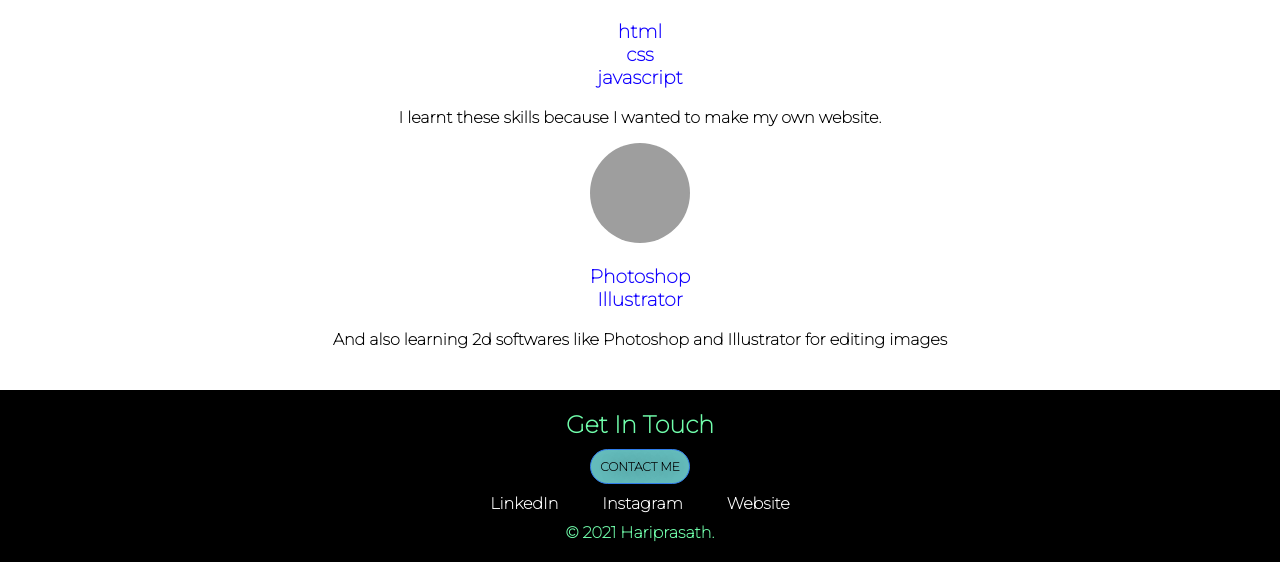
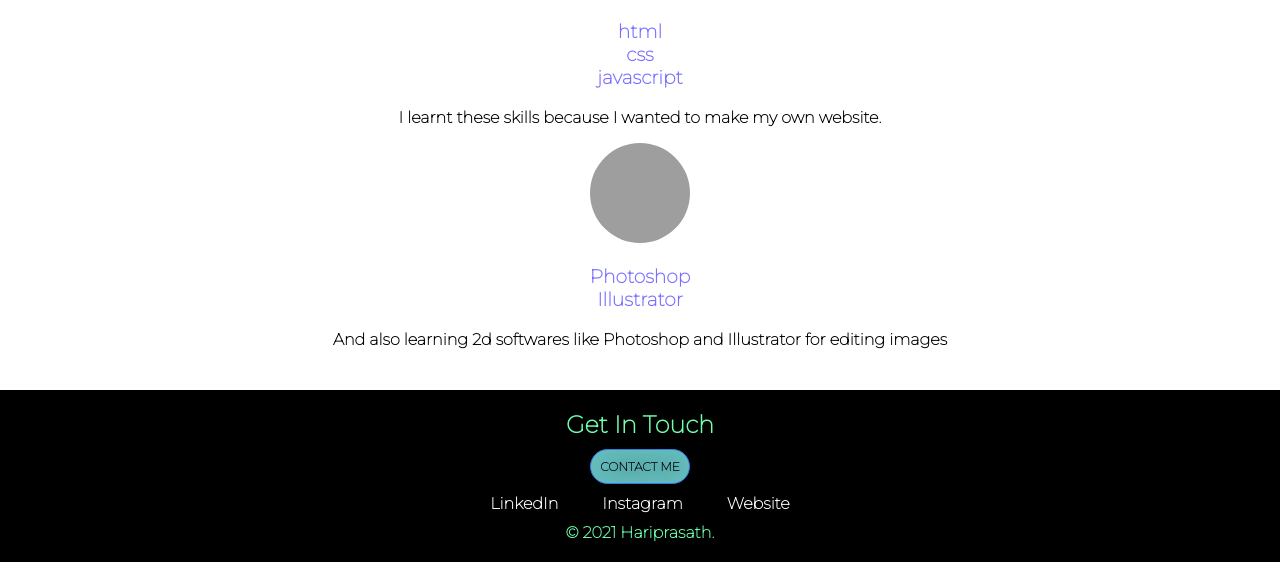
Before and after one commit to navinhari/personal-site, a plain HTML site: page index.html in a window 1280 px wide. Shown: the part 1129-1691 px from the top of the page. Drawn offline with Linux system fonts and the light colour scheme; grey boxes are pictures that could not be loaded.

Commit message:
Update newcss.css

```diff
--- a/css/newcss.css
+++ b/css/newcss.css
@@ -12,7 +12,7 @@ h2{
 }
 h3{
     font-family: 'Montserrat', sans-serif;
-    color:rgb(17, 0, 255);
+    color:rgb(121, 111, 255);
 }
 
 .container{
```
